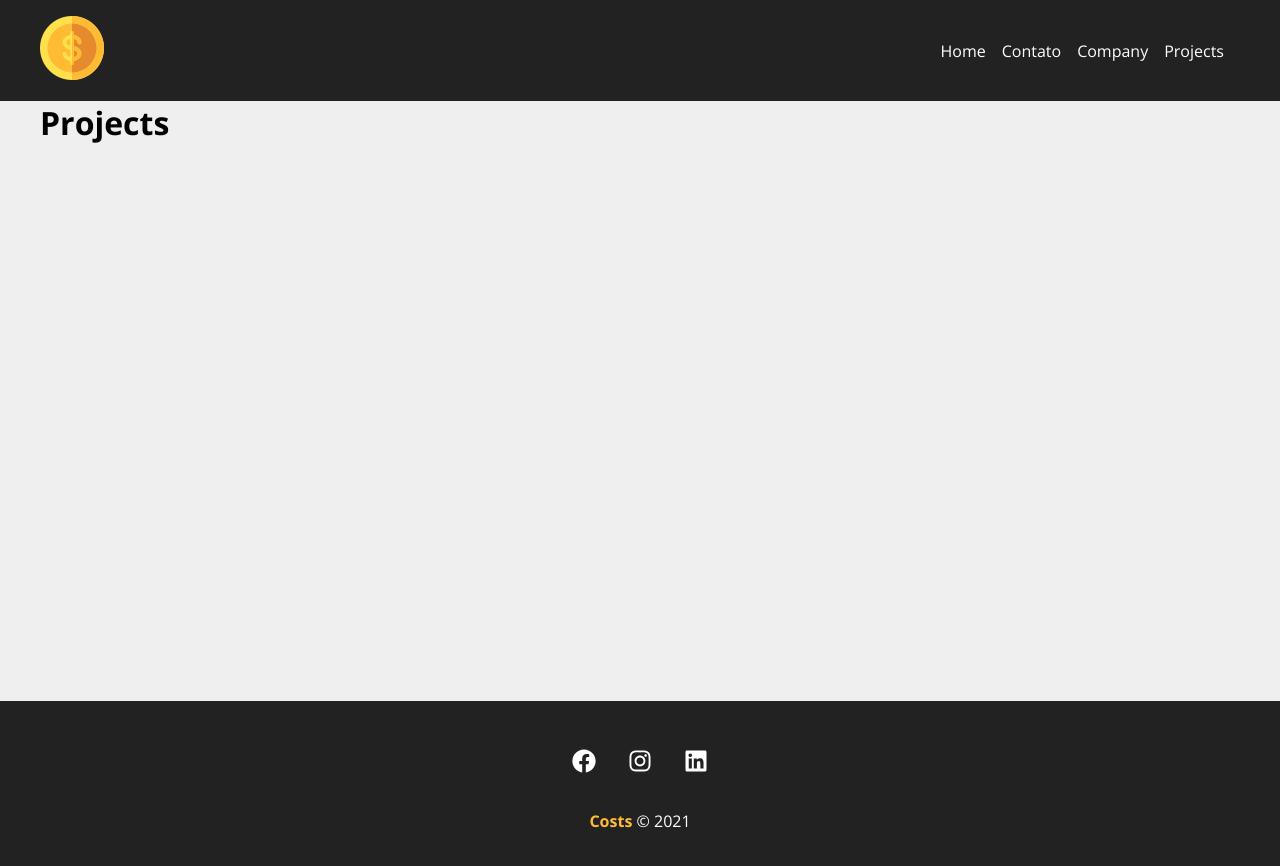
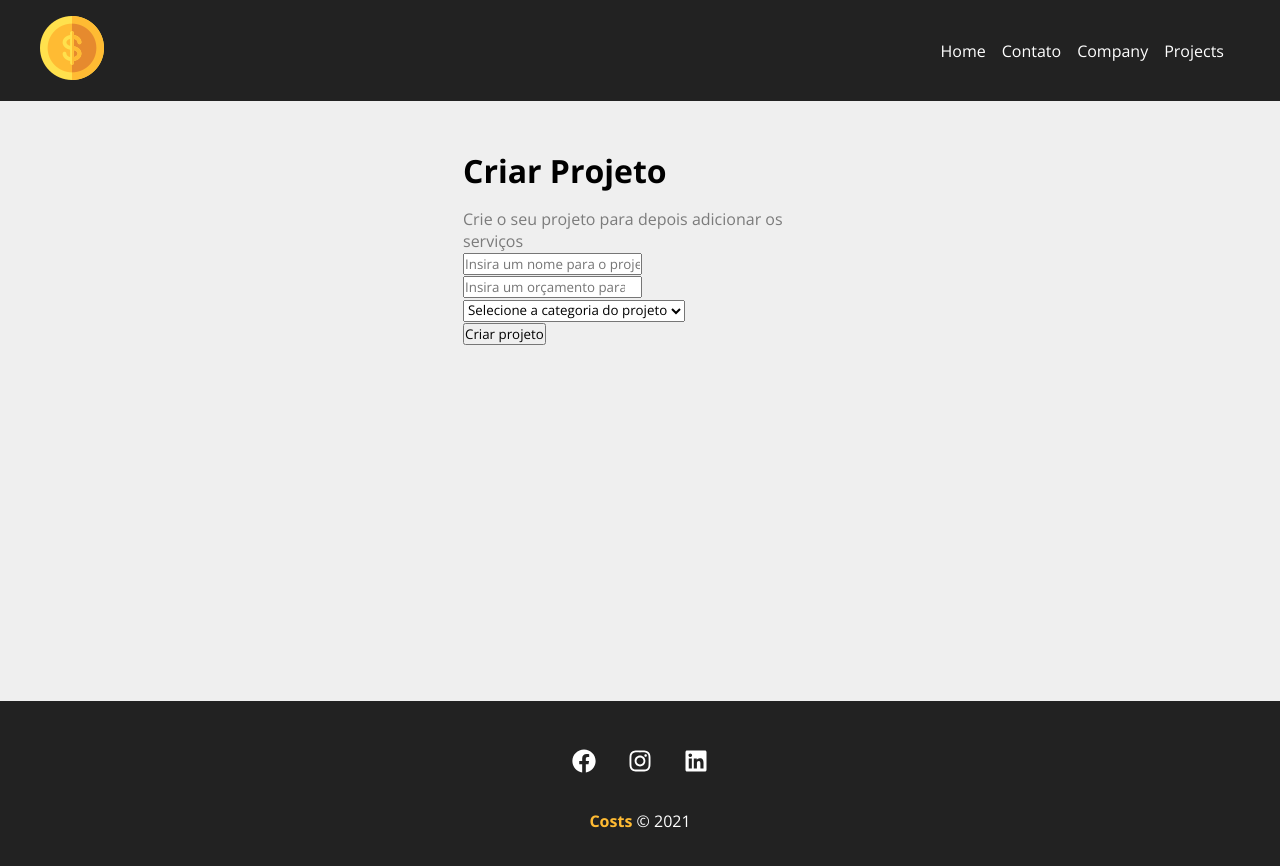
Before and after one commit to Matthsh/Cost, a React (Vite) app: page /newproject in a window 1280 px wide. Shown: the top 866 px of the page. Built offline with nearby package versions, Linux system fonts and the light colour scheme.

Commit message:
Aula 21 Página para o formilário

```diff
--- a/src/App.jsx
+++ b/src/App.jsx
@@ -6,6 +6,7 @@ import Navbar from './components/layout/Navbar.jsx'
 import Footer from './components/layout/Footer.jsx'
 import Container from './components/layout/Container.jsx'
 import Projects from './components/pages/Projects.jsx'
+import NewProject from './components/pages/NewProject.jsx'
 
 
 function App() {
@@ -18,7 +19,8 @@ function App() {
             <Route path="/" element={<Home />}></Route>
             <Route path="/company" element={<Company />}></Route>
             <Route path="/contato" element={<Contato />}></Route>
-            <Route path="/newproject" element={<Projects />}></Route>
+            <Route path="/projects" element={<Projects />}></Route>
+            <Route path="/newproject" element={<NewProject />}></Route>
           </Routes>
         </Container>
         <Footer />
--- a/src/components/pages/NewProject.jsx
+++ b/src/components/pages/NewProject.jsx
@@ -1,3 +1,11 @@
+import ProjectFrom from '../project/ProjectForm'
+import styles from './NewProject.module.css'
 export default function NewProject() {
-    return <h1>New Project</h1>
+    return (
+        <div className={styles.newproject_container}>
+            <h1>Criar Projeto</h1>
+            <p>Crie o seu projeto para depois adicionar os serviços</p>
+            <ProjectFrom />
+        </div>
+    )
 }
--- /dev/null
+++ b/src/components/pages/NewProject.module.css
@@ -0,0 +1,13 @@
+.newproject_container {
+    width: 450px;
+    margin: 0 auto;
+    padding : 3em;
+}
+
+.newproject_container h1 {
+    margin-bottom: 0.5em;
+}
+
+.newproject_container p {
+    color: #7b7b7b;
+}
--- /dev/null
+++ b/src/components/project/ProjectForm.jsx
@@ -0,0 +1,20 @@
+export default function ProjectFrom() {
+    return (
+        <form>
+            <div>
+                <input type="text" placeholder="Insira um nome para o projeto" />
+            </div>
+            <div>
+                <input type="number" placeholder="Insira um orçamento para o projeto" />
+            </div>
+            <div>
+                <select name="category_id">
+                    <option disable selected>Selecione a categoria do projeto</option>
+                </select>
+            </div>
+            <div>
+                <input type="submit" value="Criar projeto" />
+            </div>
+        </form>
+    )
+}
```
